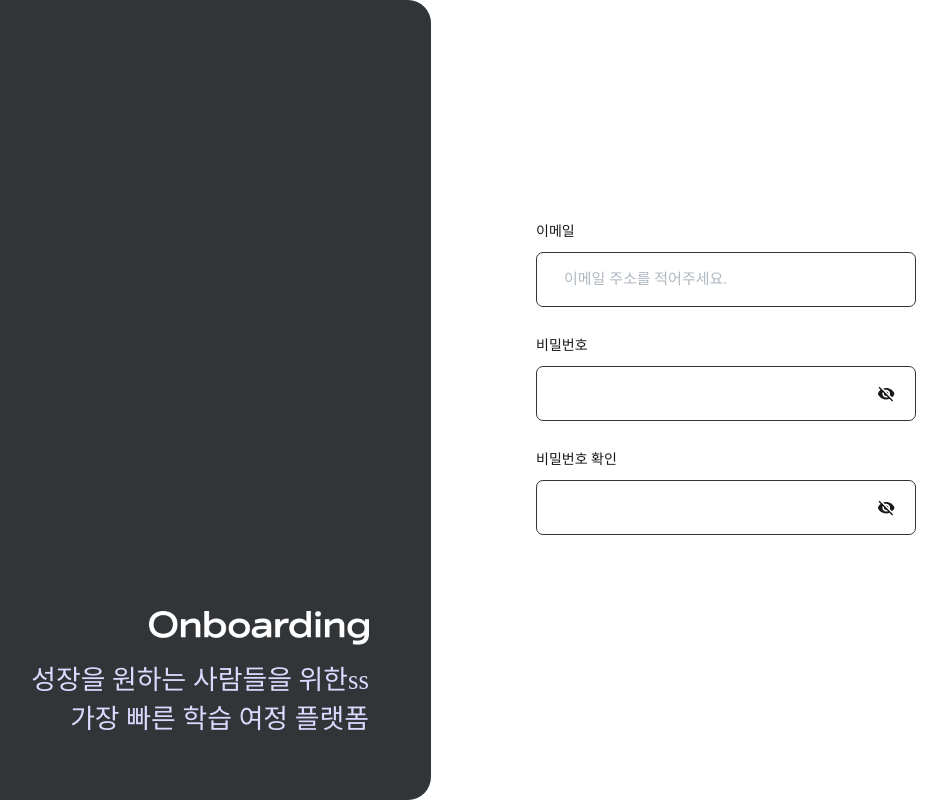
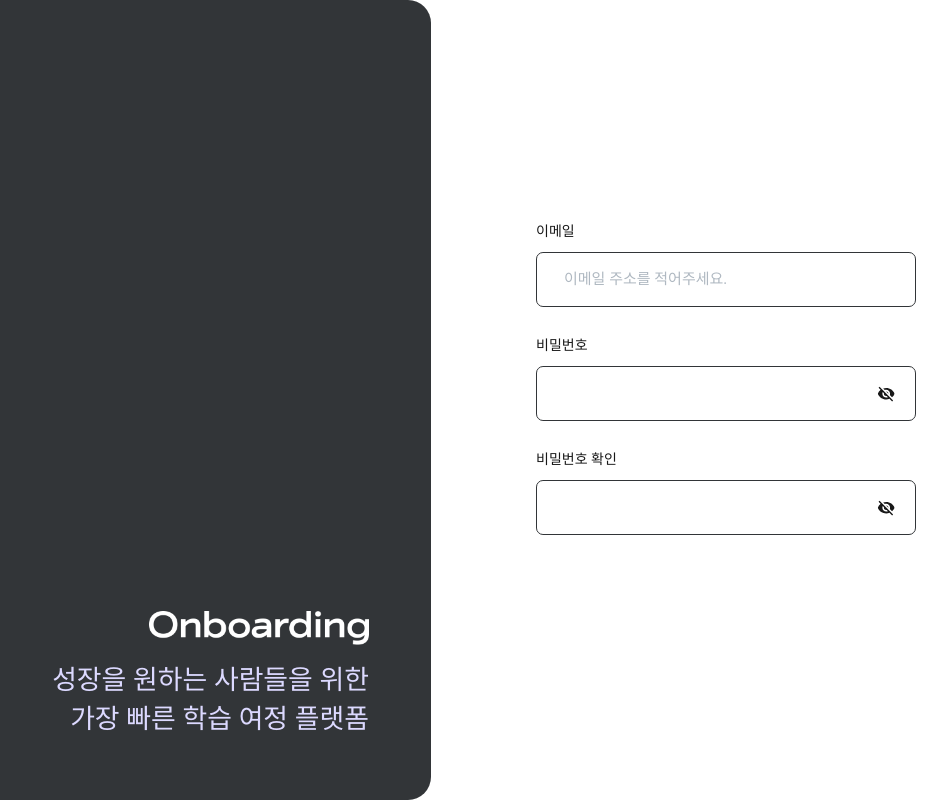
Before and after one commit to TeamLearningFlow/LearningFlow-FE, a Next.js app: page /login in a window 1280 px wide. Shown: the whole page, without its empty margins (260-1207 px from the left). Built offline with nearby package versions, Linux system fonts and the light colour scheme.

Commit message:
feat: 로그인/회원가입 페이지 왼쪽UI 컴포넌트 제작 #2

```diff
--- a/next.config.ts
+++ b/next.config.ts
@@ -1,8 +1,11 @@
-import type { NextConfig } from "next";
+import type { NextConfig } from 'next';
 
 const nextConfig: NextConfig = {
   /* config options here */
   reactStrictMode: true,
+  // experimental: {
+  //   externalDir: true, // 외부 폴더도 Next.js가 인식하게 설정
+  // },
 };
 
 export default nextConfig;
--- a/src/pages/components/leftUI.tsx
+++ b/src/pages/components/leftUI.tsx
@@ -8,7 +8,7 @@ const leftUI: React.FC = () => {
     <LoginPageCover>
       <InstructionContainer>
         <LogoTypoImg src={logotypo} alt="Onboarding" />
-        <Instruction1>성장을 원하는 사람들을 위한ss</Instruction1>
+        <Instruction1>성장을 원하는 사람들을 위한</Instruction1>
         <Instruction2>가장 빠른 학습 여정 플랫폼</Instruction2>
       </InstructionContainer>
     </LoginPageCover>
--- a/src/pages/login.tsx
+++ b/src/pages/login.tsx
@@ -38,11 +38,11 @@ const FormGroup = styled.div`
 const LoginPage: React.FC = () => {
   return (
     <>
+      <LeftUI />
       <PageContainer>
         <RightSection>
           <FormContainer>
             <FormGroup>
-              <LeftUI />
               <InputBox />
             </FormGroup>
           </FormContainer>
```
